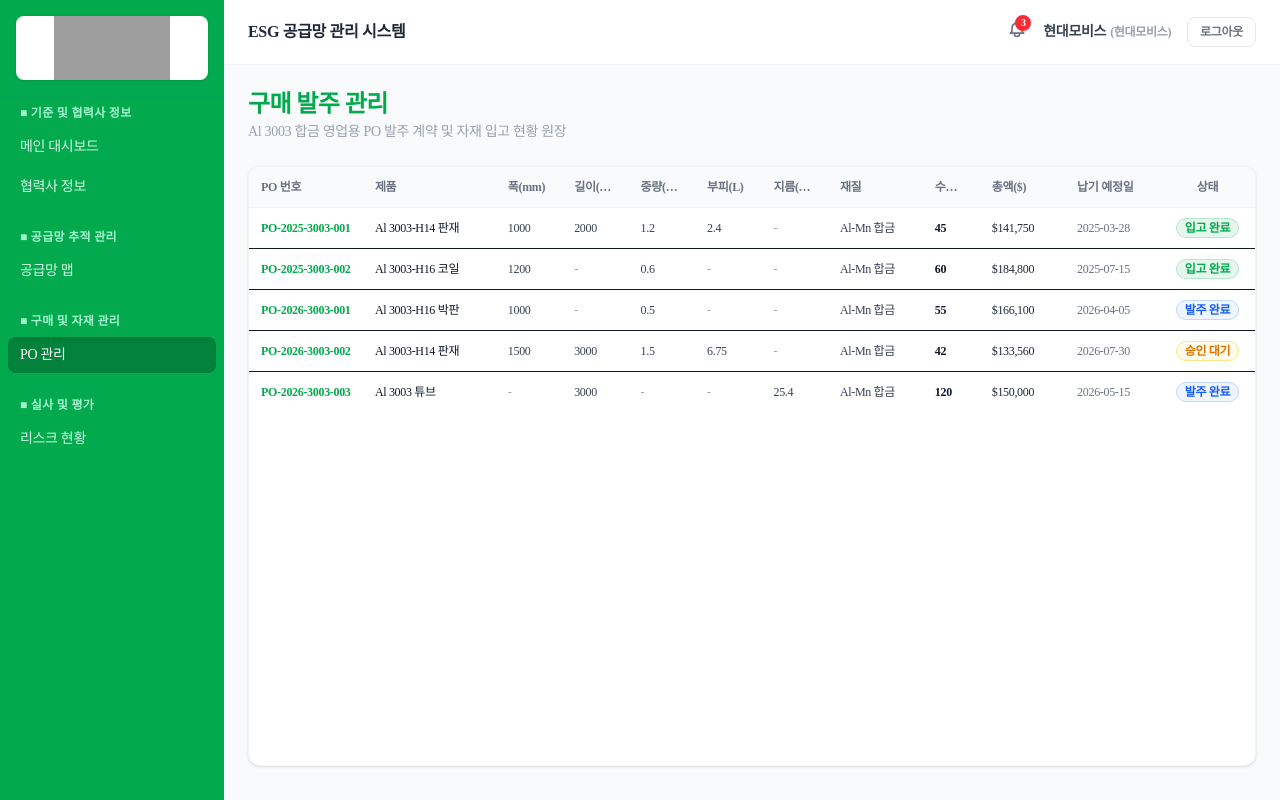
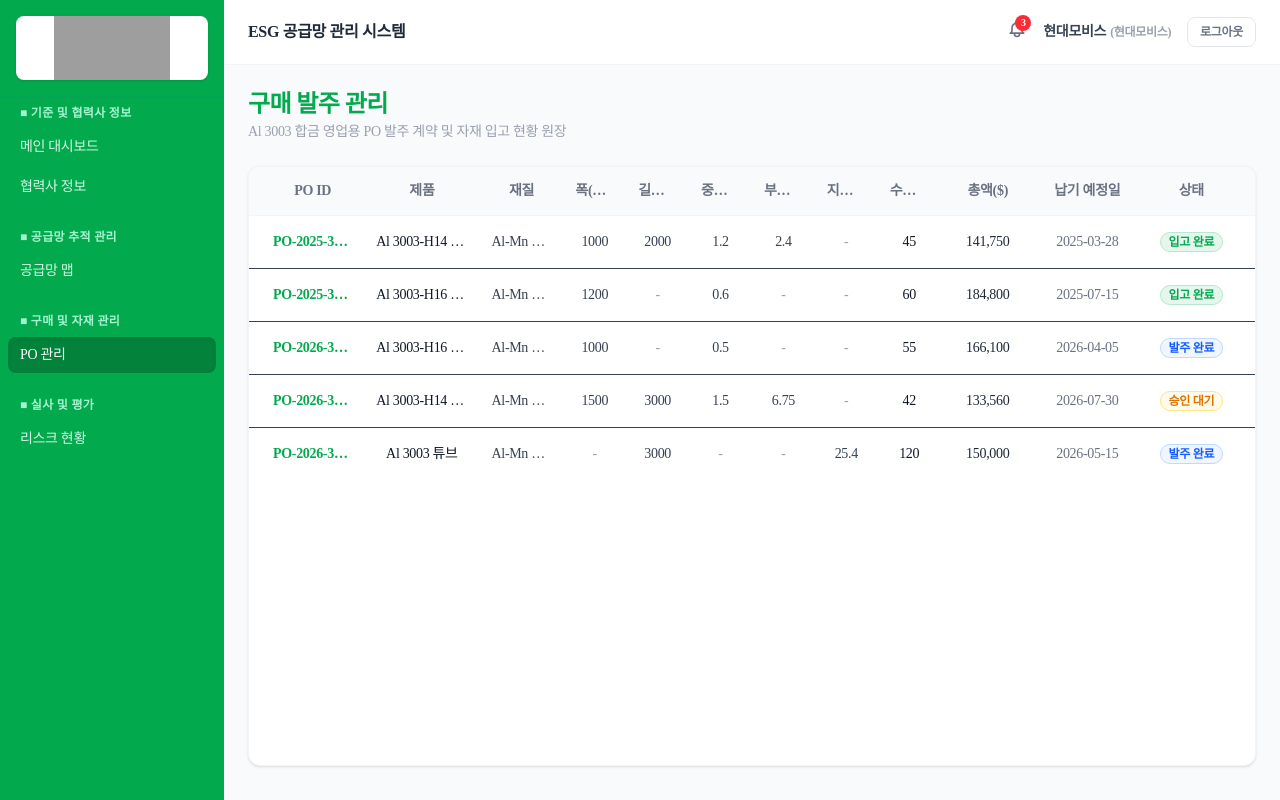
Before and after one commit to shell-files/dev_triplevalues, a React (Vite) app in the folder frontend/: page / in a window 1280 px wide. Both pictures are taken after a click on the button "PO 관리". Built offline with nearby package versions, Linux system fonts and the light colour scheme; grey boxes are pictures that could not be loaded.

Commit message:
[FE] PO 관리 페이지 테이블 스타일 수정 (#35)

```diff
--- a/frontend/src/homes/admin/pos/PoList.jsx
+++ b/frontend/src/homes/admin/pos/PoList.jsx
@@ -109,74 +109,74 @@ const PoList = () => {
 
       <div className="bg-white rounded-xl shadow-sm border border-gray-100 overflow-hidden flex flex-col h-[calc(100vh-200px)] min-h-[400px]">
         <div className="overflow-x-auto overflow-y-auto flex-1">
-          <table className="w-full text-xs text-left table-fixed min-w-[1000px]">
+          <table className="w-full text-sm table-fixed min-w-[1000px] border-collapse text-gray-700">
             <colgroup>
-              <col className="w-[12%]" />
-              <col className="w-[14%]" />
-              <col className="w-[7%]" />
-              <col className="w-[7%]" />
-              <col className="w-[7%]" />
-              <col className="w-[7%]" />
-              <col className="w-[7%]" />
-              <col className="w-[10%]" />
+              <col className="w-[11%]" />
+              <col className="w-[11%]" />
+              <col className="w-[8%]" />
+              <col className="w-[6%]" />
+              <col className="w-[6%]" />
+              <col className="w-[6%]" />
+              <col className="w-[6%]" />
+              <col className="w-[6%]" />
               <col className="w-[6%]" />
               <col className="w-[9%]" />
               <col className="w-[10%]" />
-              <col className="w-[10%]" />
+              <col className="w-[11%]" />
             </colgroup>
             <thead>
               <tr className="bg-slate-50 border-b border-gray-100 text-gray-500 font-bold">
-                <th className="px-3 py-3 truncate">PO 번호</th>
-                <th className="px-3 py-3 truncate">제품</th>
-                <th className="px-3 py-3 truncate">폭(mm)</th>
-                <th className="px-3 py-3 truncate">길이(mm)</th>
-                <th className="px-3 py-3 truncate">중량(mm)</th>
-                <th className="px-3 py-3 truncate">부피(L)</th>
-                <th className="px-3 py-3 truncate">지름(mm)</th>
-                <th className="px-3 py-3 truncate">재질</th>
-                <th className="px-3 py-3 truncate">수량(ton)</th>
-                <th className="px-3 py-3 truncate">총액($)</th>
-                <th className="px-3 py-3 truncate">납기 예정일</th>
-                <th className="px-3 py-3 text-center truncate">상태</th>
+                <th className="pl-6 pr-3 py-3.5 text-center truncate">PO ID</th>
+                <th className="px-3 py-3.5 text-center truncate">제품</th>
+                <th className="px-3 py-3.5 text-center truncate">재질</th>
+                <th className="px-3 py-3.5 text-center truncate">폭(mm)</th>
+                <th className="px-3 py-3.5 text-center truncate">길이(mm)</th>
+                <th className="px-3 py-3.5 text-center truncate">중량(kg)</th>
+                <th className="px-3 py-3.5 text-center truncate">부피(L)</th>
+                <th className="px-3 py-3.5 text-center truncate">지름(mm)</th>
+                <th className="px-3 py-3.5 text-center truncate">수량(ton)</th>
+                <th className="px-3 py-3.5 text-center truncate">총액($)</th>
+                <th className="px-3 py-3.5 text-center truncate">납기 예정일</th>
+                <th className="pl-3 pr-6 py-3.5 text-center truncate">상태</th>
               </tr>
             </thead>
             <tbody>
               {PO_MOCK_DATA.map((row) => (
                 <tr key={row.po_id} className="border-t hover:bg-gray-50 transition-colors duration-150">
-                  <td className="px-3 py-3 text-[#03a94d] font-bold truncate" title={row.po_id}>
+                  <td className="pl-6 pr-3 py-4 text-center text-[#03a94d] font-bold truncate" title={row.po_id}>
                     {row.po_id}
                   </td>
-                  <td className="px-3 py-3 text-gray-900 font-medium truncate" title={row.product}>
+                  <td className="px-3 py-4 text-center text-gray-900 font-medium truncate" title={row.product}>
                     {row.product}
                   </td>
-                  <td className="px-3 py-3 text-gray-700 truncate" title={row.width ?? ""}>
+                  <td className="px-3 py-4 text-center text-gray-700 truncate" title={row.material}>
+                    {row.material}
+                  </td>
+                  <td className="px-3 py-4 text-center text-gray-700 truncate" title={row.width ?? ""}>
                     {formatValue(row.width)}
                   </td>
-                  <td className="px-3 py-3 text-gray-700 truncate" title={row.length ?? ""}>
+                  <td className="px-3 py-4 text-center text-gray-700 truncate" title={row.length ?? ""}>
                     {formatValue(row.length)}
                   </td>
-                  <td className="px-3 py-3 text-gray-700 truncate" title={row.weight ?? ""}>
+                  <td className="px-3 py-4 text-center text-gray-700 truncate" title={row.weight ?? ""}>
                     {formatValue(row.weight)}
                   </td>
-                  <td className="px-3 py-3 text-gray-700 truncate" title={row.volume ?? ""}>
+                  <td className="px-3 py-4 text-center text-gray-700 truncate" title={row.volume ?? ""}>
                     {formatValue(row.volume)}
                   </td>
-                  <td className="px-3 py-3 text-gray-700 truncate" title={row.diameter ?? ""}>
+                  <td className="px-3 py-4 text-center text-gray-700 truncate" title={row.diameter ?? ""}>
                     {formatValue(row.diameter)}
                   </td>
-                  <td className="px-3 py-3 text-gray-700 truncate" title={row.material}>
-                    {row.material}
-                  </td>
-                  <td className="px-3 py-3 font-bold text-gray-900 truncate" title={row.qty}>
+                  <td className="px-3 py-4 text-center text-gray-900 truncate" title={row.qty}>
                     {row.qty}
                   </td>
-                  <td className="px-3 py-3 text-gray-800 truncate" title={`$${row.total.toLocaleString()}`}>
-                    ${row.total.toLocaleString()}
+                  <td className="px-3 py-4 text-center text-gray-800 truncate" title={`$${row.total.toLocaleString()}`}>
+                    {row.total.toLocaleString()}
                   </td>
-                  <td className="px-3 py-3 text-gray-500 truncate" title={row.delivery}>
+                  <td className="px-3 py-4 text-center text-gray-500 truncate" title={row.delivery}>
                     {row.delivery}
                   </td>
-                  <td className="px-3 py-3 text-center truncate">
+                  <td className="pl-3 pr-6 py-4 text-center">
                     {getStatusBadge(row.status)}
                   </td>
                 </tr>
```
